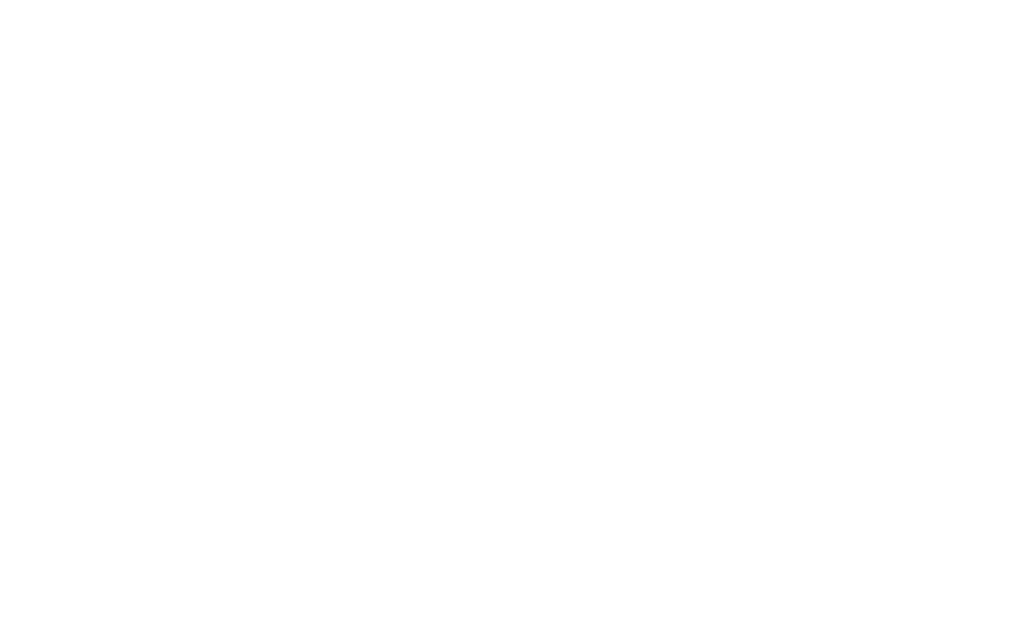
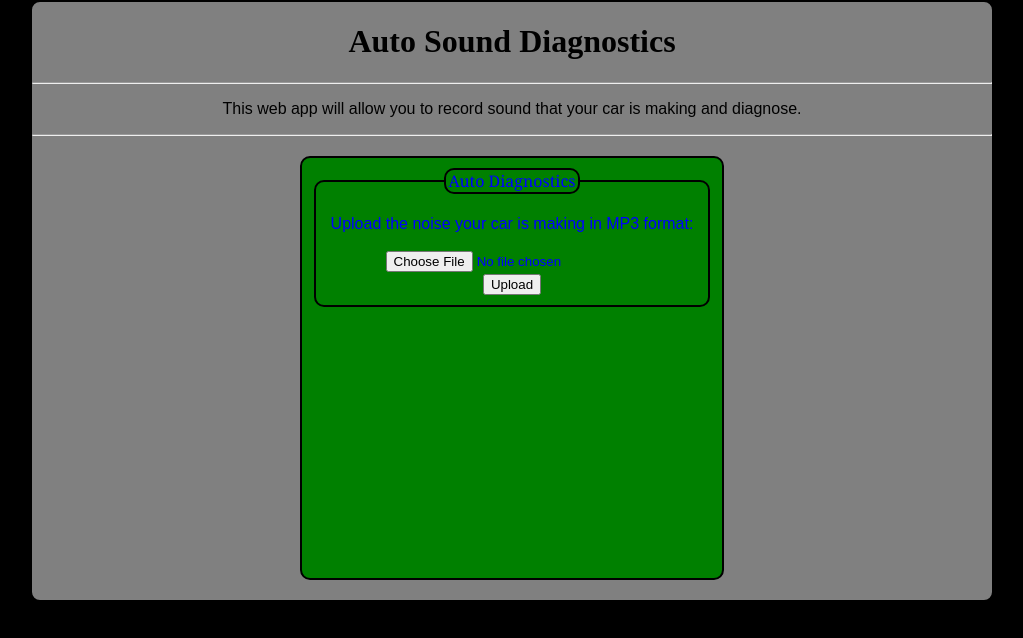
Before and after one commit to awm182/AJ-Projects, a plain HTML site: page index.html in a window 1280 px wide. Shown: the whole page, without its empty margins (128-1151 px from the left). Drawn offline with Linux system fonts and the light colour scheme.

Commit message:
updated interface

```diff
--- a/index.html
+++ b/index.html
@@ -2,8 +2,23 @@
 <html>
     <head>
         <title>Auto Sound Diagnostics</title>
+        <link href="style.css" type="text/css" rel="stylesheet" />
     </head>
     <body>
-
+        <h1>Auto Sound Diagnostics</h1>
+        <hr />
+        <p>This web app will allow you to record sound that your car is making and diagnose.</p>
+        <hr />
+        <!-- Web app will go here-->
+        <div id="applet">
+            <fieldset>
+                <legend>Auto Diagnostics</legend>
+                <form action="http://www.example.com/upload.php" method="post">
+                    <p>Upload the noise your car is making in MP3 format:</p>
+                    <input type="file" name="user-sound"><br />
+                    <input type="submit" value="Upload" />
+                </form>
+            </fieldset>
+        </div>
     </body>
 </html>
--- /dev/null
+++ b/style.css
@@ -0,0 +1,39 @@
+html{
+    background-color: black;
+}
+body{
+    width:960px;
+    margin: 0 auto;
+    background-color: grey;
+    border: 2px solid black;
+    border-radius:10px;
+    font-family: Georgia, Times, serif;
+    text-align: center;
+}
+h1 {
+    text-align: center;
+    font-family: serif;
+}
+p {
+    font-family: sans-serif;
+}
+#applet {
+    width:400px;
+    height:400px;
+    padding:10px;
+    margin: 20px auto 20px auto;
+    background-color:green;
+    color:blue;
+    text-align: center;
+    position: relative;
+    border: 2px solid black;
+    border-radius: 10px;
+}
+legend {
+    border: 2px solid black;
+    border-radius:10px;
+}
+fieldset {
+    border: 2px solid black;
+    border-radius: 10px;
+}
```
